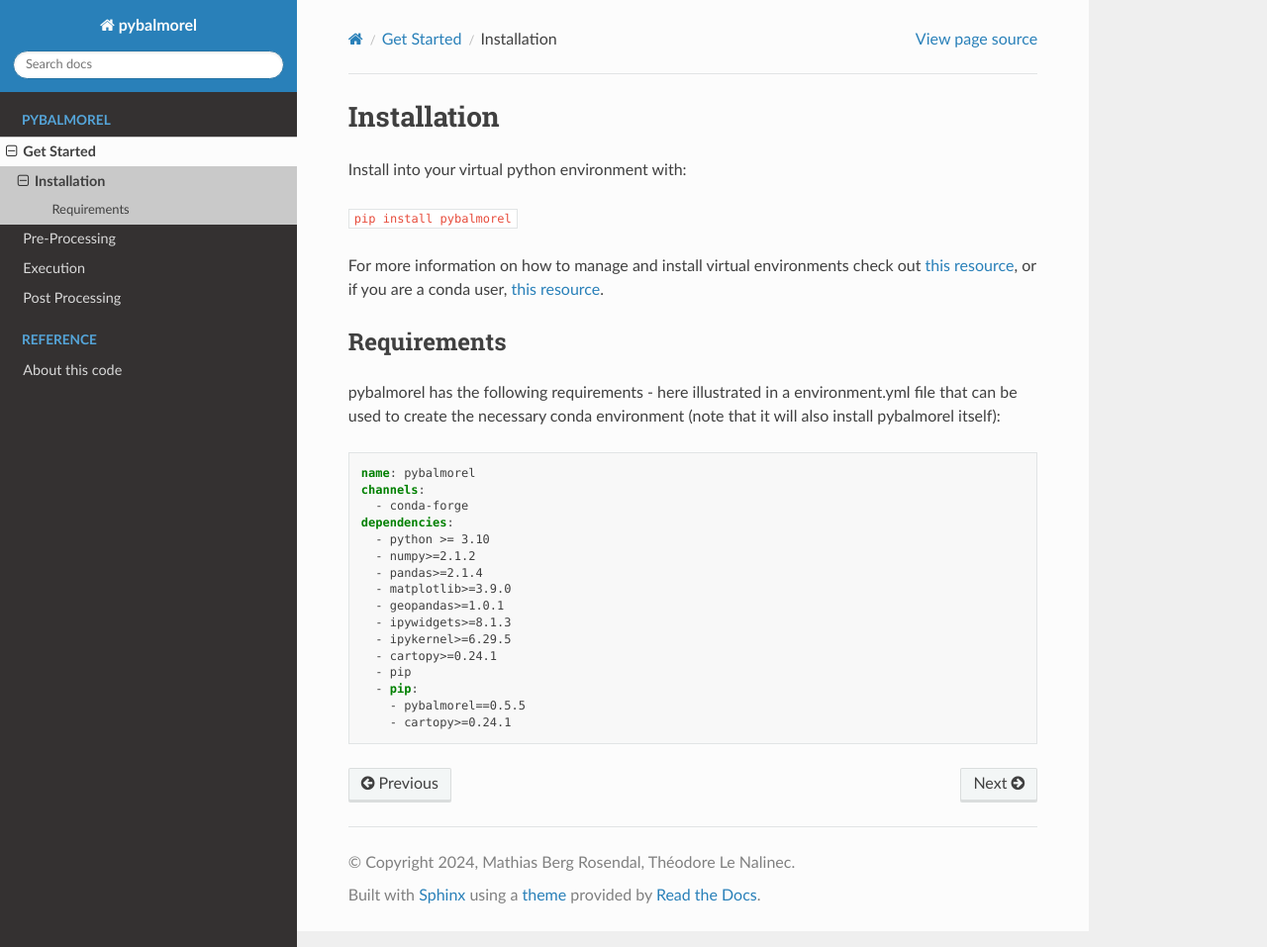
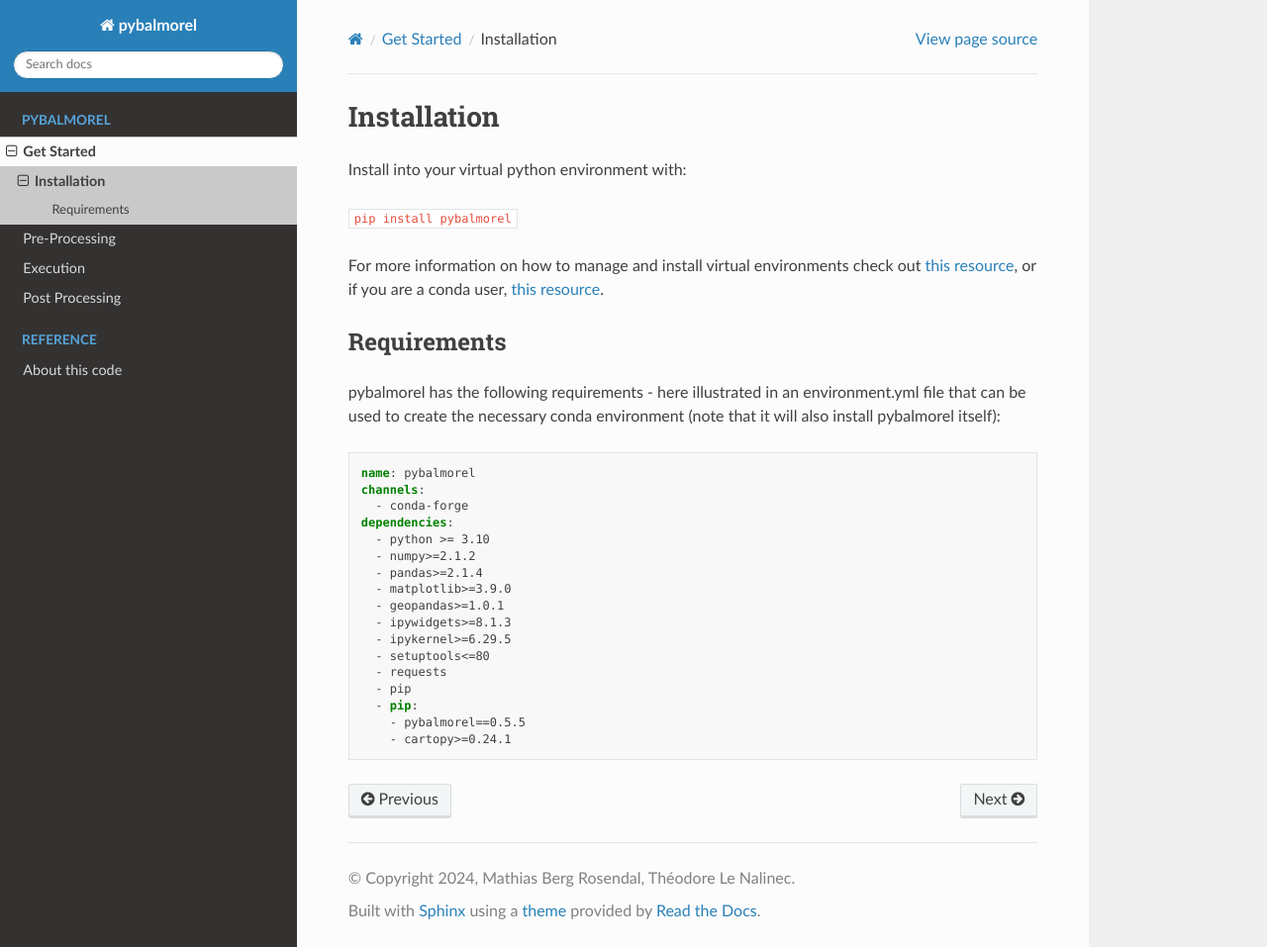
Before and after one commit to balmorelcommunity/pybalmorel, a Sphinx documentation site: the page built from docs/get_started/installation.md, in a window 1280 px wide and 957 px high. Shown: the whole window at 99% size. Built offline with Sphinx 7.4.7 and the Read the Docs theme 3.1.0, drawn with Linux system fonts in a browser that asks for light colours.

Commit message:
Fixed pkg_resources being removed from setuptools and missing requests dependency

````diff
--- a/docs/get_started/installation.md
+++ b/docs/get_started/installation.md
@@ -6,7 +6,7 @@
 For more information on how to manage and install virtual environments check out [this resource](https://docs.python.org/3/library/venv.html), or if you are a conda user, [this resource](https://docs.conda.io/projects/conda/en/latest/user-guide/tasks/manage-environments.html).
 
 ## Requirements
-pybalmorel has the following requirements - here illustrated in a environment.yml file that can be used to create the necessary conda environment (note that it will also install pybalmorel itself):
+pybalmorel has the following requirements - here illustrated in an environment.yml file that can be used to create the necessary conda environment (note that it will also install pybalmorel itself):
 ```yaml
 name: pybalmorel
 channels:
@@ -19,7 +19,8 @@
   - geopandas>=1.0.1
   - ipywidgets>=8.1.3
   - ipykernel>=6.29.5
-  - cartopy>=0.24.1
+  - setuptools<=80
+  - requests
   - pip
   - pip:
     - pybalmorel==0.5.5
--- a/environment.yaml
+++ b/environment.yaml
@@ -10,6 +10,8 @@
   - ipywidgets>=8.1.3
   - ipykernel>=6.29.5
   - pytest=8.3.3
+  - setuptools<=80
+  - requests
   - pip
   - pip:
     - pybalmorel==0.5.5
--- a/pyproject.toml
+++ b/pyproject.toml
@@ -18,7 +18,8 @@
 license = "MIT"
 license-files = ["./LICENSE*"]
 dependencies = ['pandas>=2.1.4', 'matplotlib>=3.9.0', 'geopandas>=0.14.4',
-                'gamsapi[transfer]>=45.7.0', 'ipywidgets>=8.1.3', 'cartopy>=0.24.1', 'eel>=0.17.0']
+                'gamsapi[transfer]>=45.7.0', 'ipywidgets>=8.1.3', 'cartopy>=0.24.1',
+                'eel>=0.17.0', 'setuptools<=81', 'requests']
 
 [project.urls]
 Repository = "https://github.com/Mathias157/pybalmorel"
````
